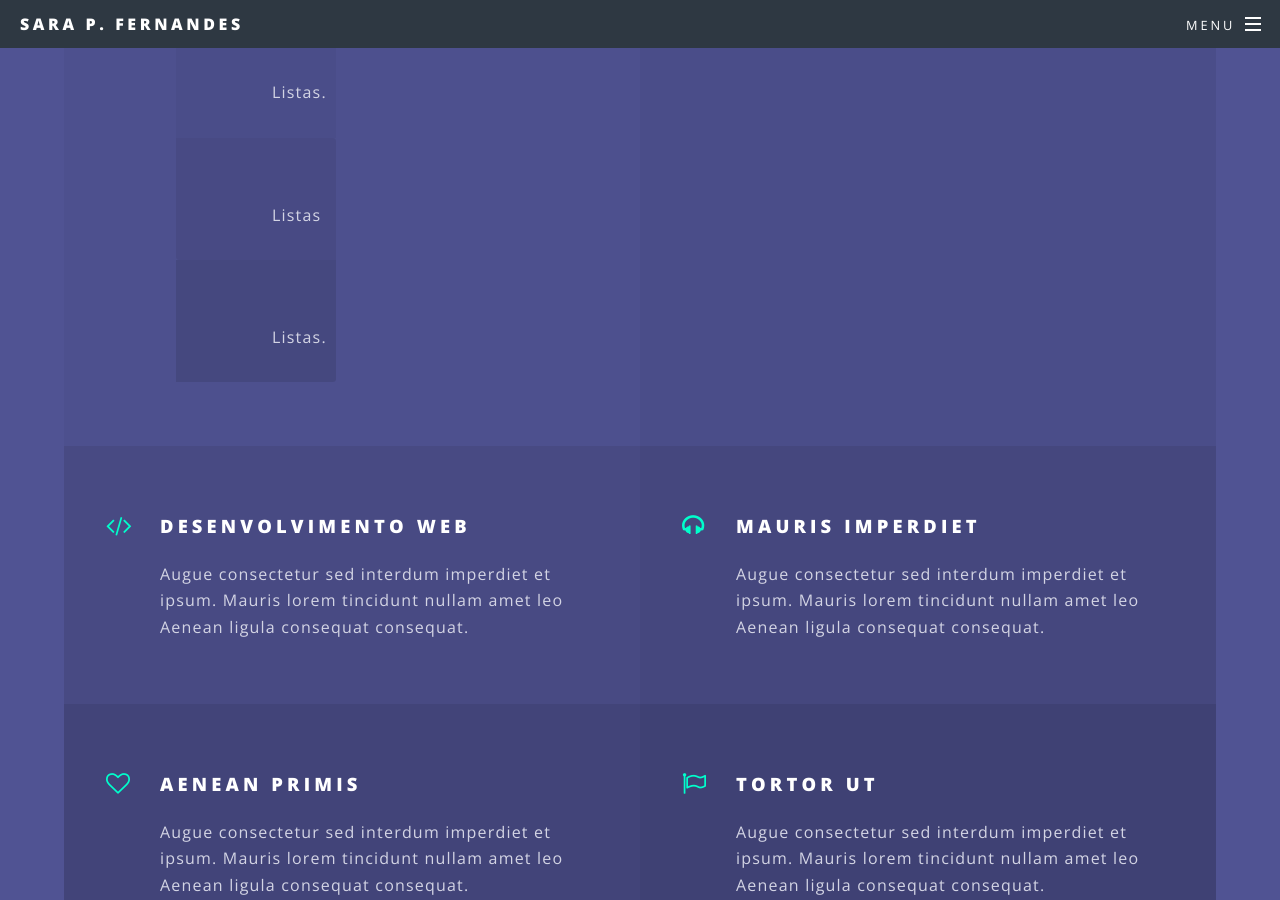
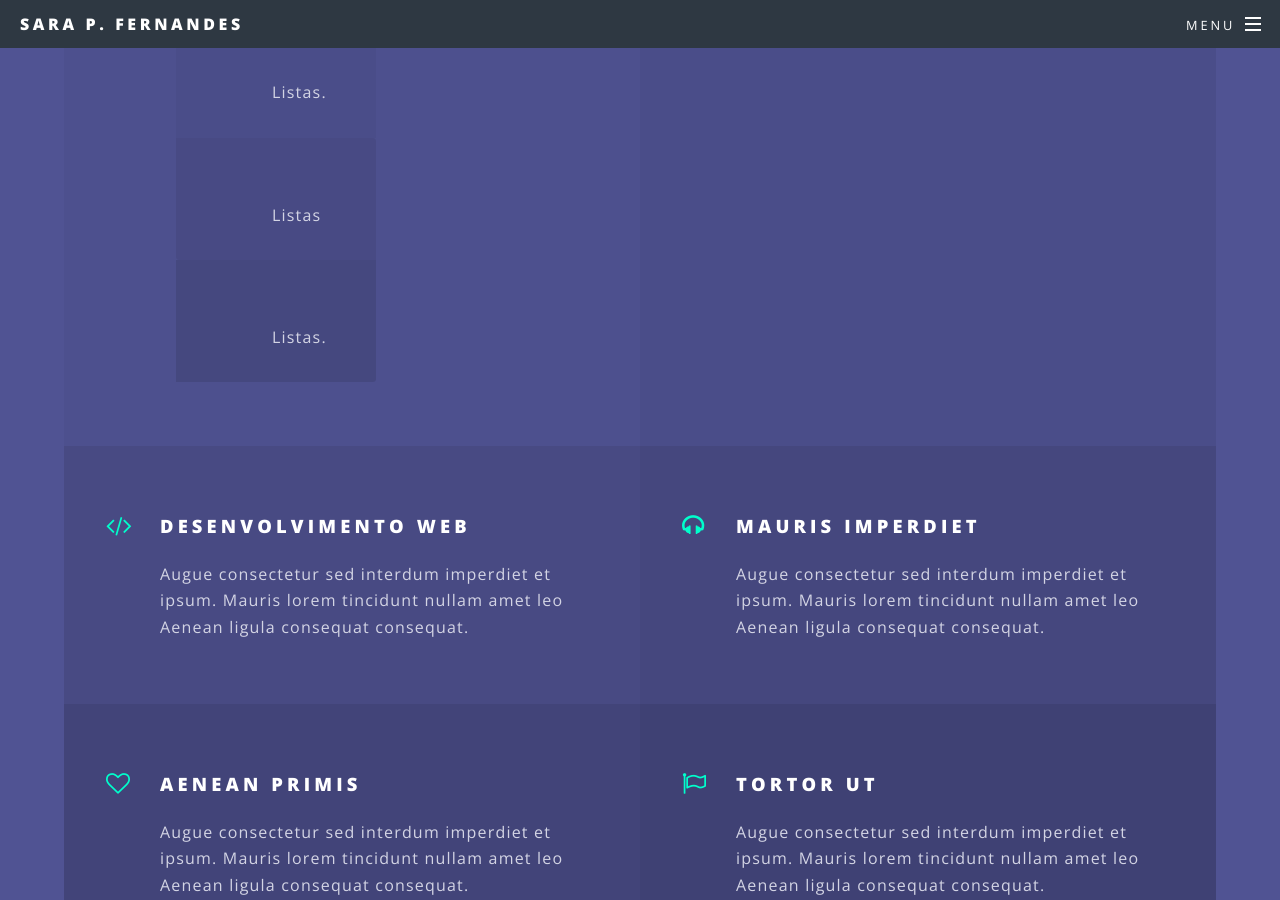
Before and after one commit to SaraFernandes/sarafernandes.github.io_sfdhgdfg, a Jekyll site: the page built from index.html, in a window 1280 px wide and 900 px high, scrolled down 3177 px. Built offline with Jekyll 4.4.1, drawn with Linux system fonts in a browser that asks for light colours.

```diff
--- a/index.html
+++ b/index.html
@@ -66,7 +66,7 @@
 								<li class="icon fa-paper-plane-o">
 									<h3>Analista de Requisitos</h3>
 									<p>
-										<div class="6u 12u$(medium)">
+										<div>
 											<h5>Listas</h5>
 											<ul>
 												<li>Listas.</li>
```
